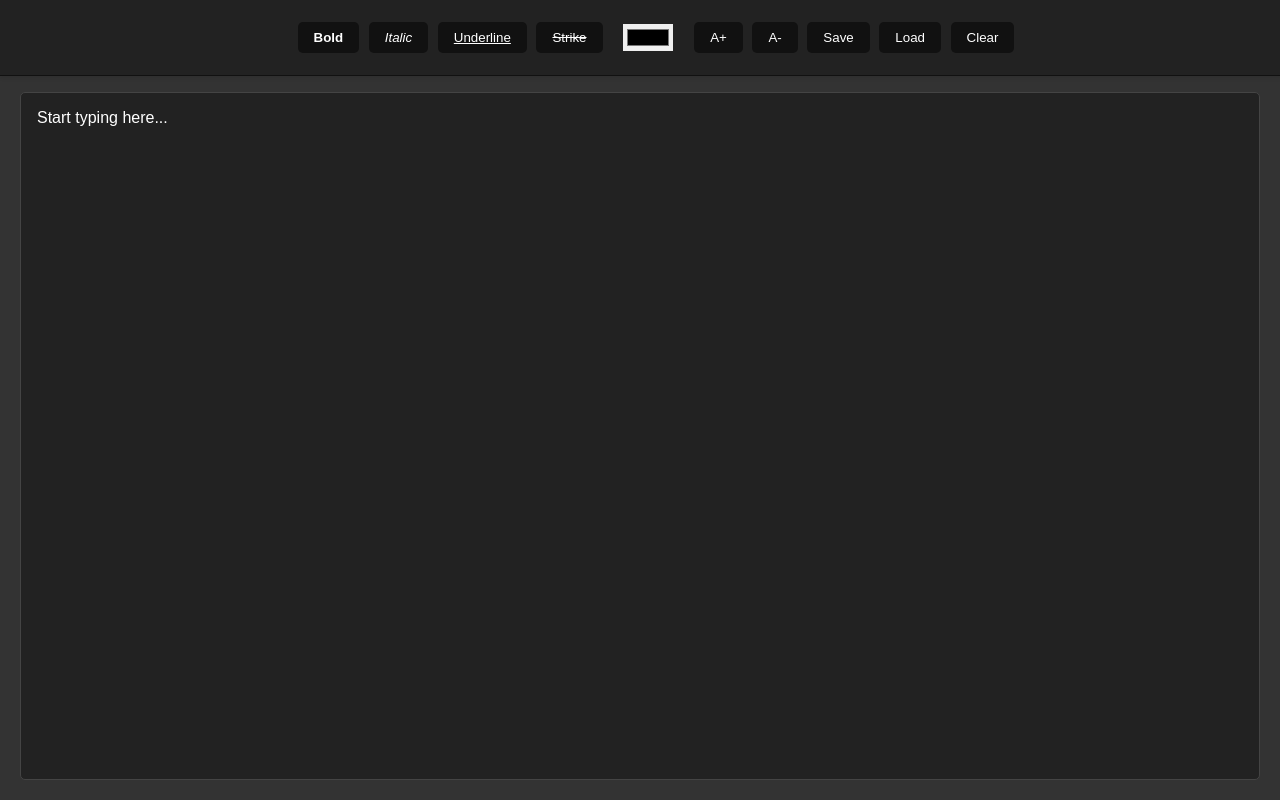
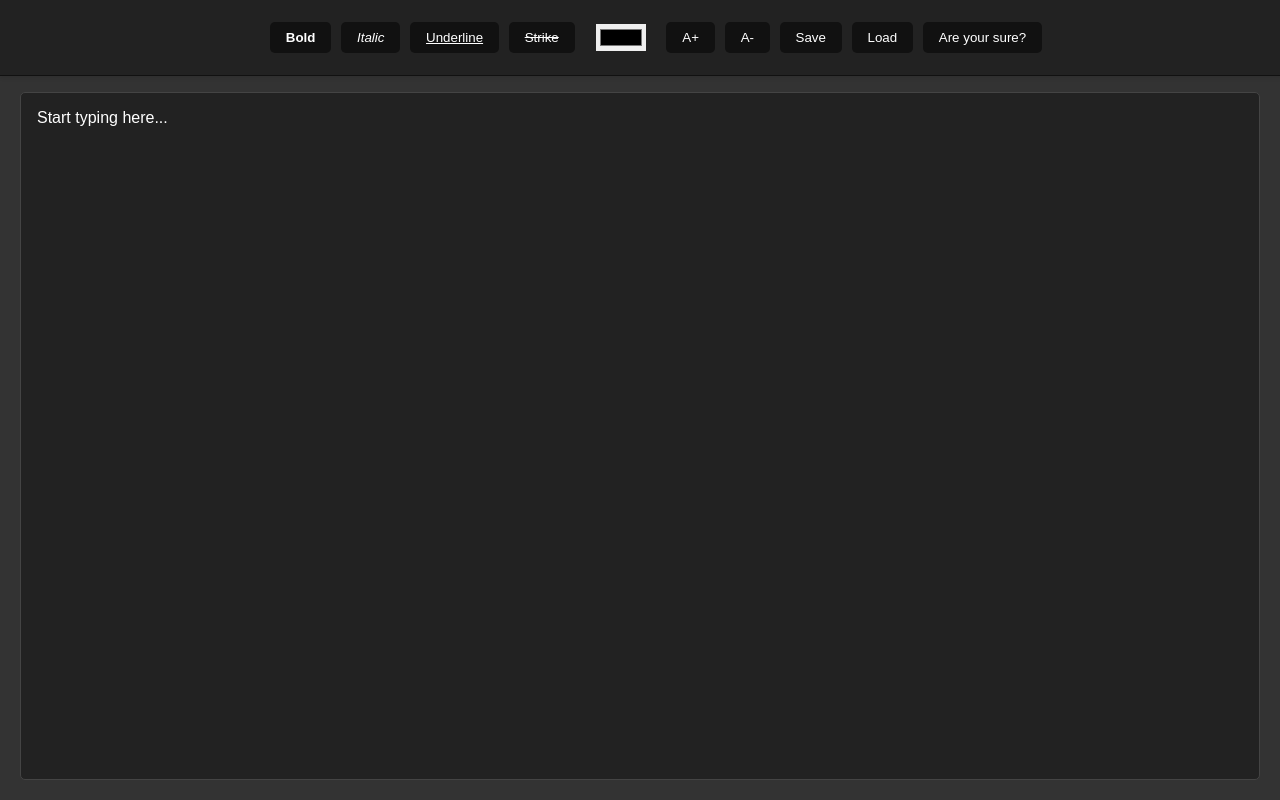
Before and after one commit to KartikJain14/notepad, a plain HTML site: page index.html in a window 1280 px wide. Both pictures are taken after a click on the button "Clear". Drawn offline with Linux system fonts and the light colour scheme.

Commit message:
Added confirmation before clearing

```diff
--- a/index.html
+++ b/index.html
@@ -17,6 +17,7 @@
         <button id="load-button">Load</button>
         <input type="file" id="fileInput" class="file-input" accept=".pxt" style="display: none;" onchange="handleFileSelection(event)" />
         <button id="clear-button">Clear</button>
+        <button hidden id="clear-confirm-button">Are your sure?</button>
     </div>
 
     <br><br><br><br>
--- a/index.js
+++ b/index.js
@@ -8,6 +8,7 @@ const decreaseFontSizeButton = document.getElementById("decrease-font-size-butto
 const saveButton = document.getElementById("save-button");
 const loadButton = document.getElementById("load-button");
 const clearButton = document.getElementById("clear-button");
+const clearConfirmButton = document.getElementById("clear-confirm-button")
 const editor = document.getElementById("editor");
 const key = "PrEzTyL!";
 
@@ -28,6 +29,11 @@ function exit(){
 }
 
 function clear(){
+    clearButton.hidden = true;
+    clearConfirmButton.hidden = false;
+}
+
+function confirmClear(){
     localStorage.removeItem("dataText");
     editor.innerHTML='\n        Start typing here...\n    ';
     exit();
@@ -62,6 +68,7 @@ strikethroughButton.addEventListener("click", () => formatText("strikethrough"))
 saveButton.addEventListener("click", () => save());
 loadButton.addEventListener("click", () => triggerFileInput());
 clearButton.addEventListener("click", () => clear());
+clearConfirmButton.addEventListener("click", () => confirmClear());
 
 colorPicker.addEventListener("input", function () {
     const color = colorPicker.value;
```
